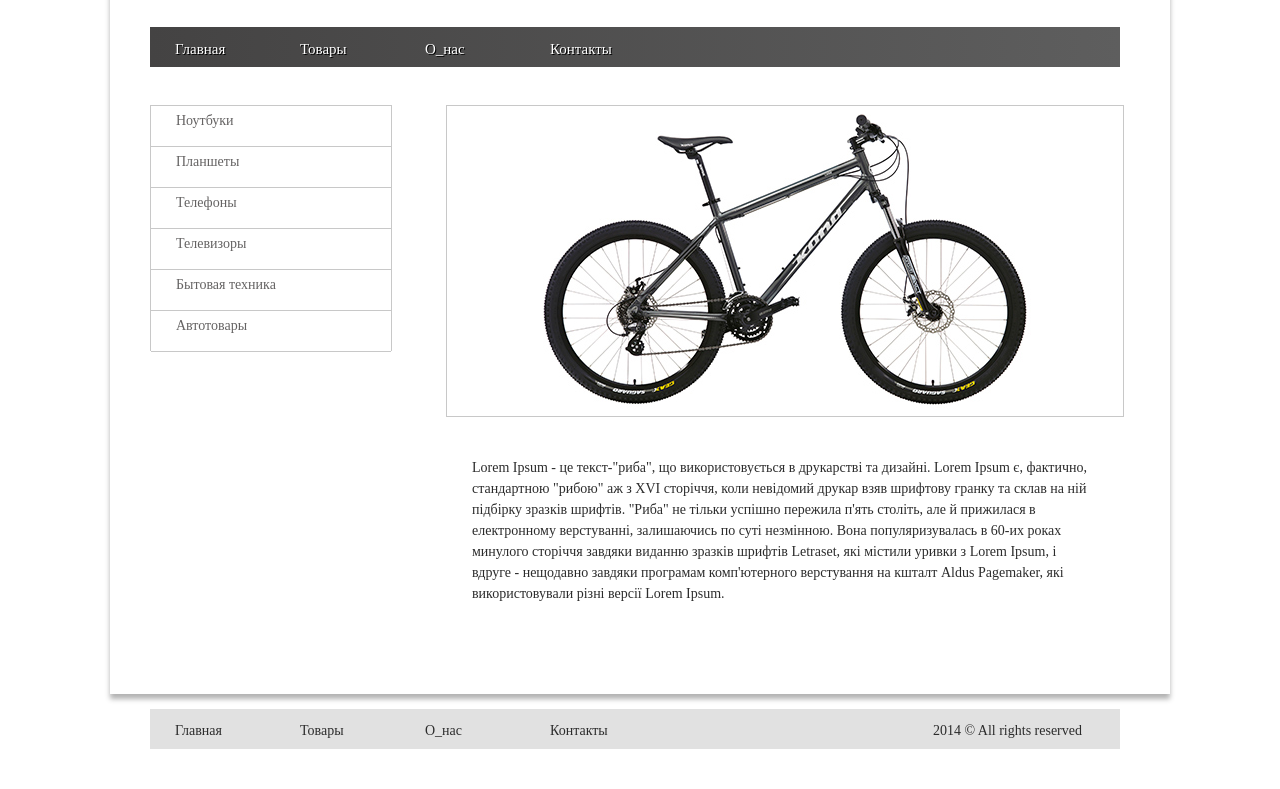
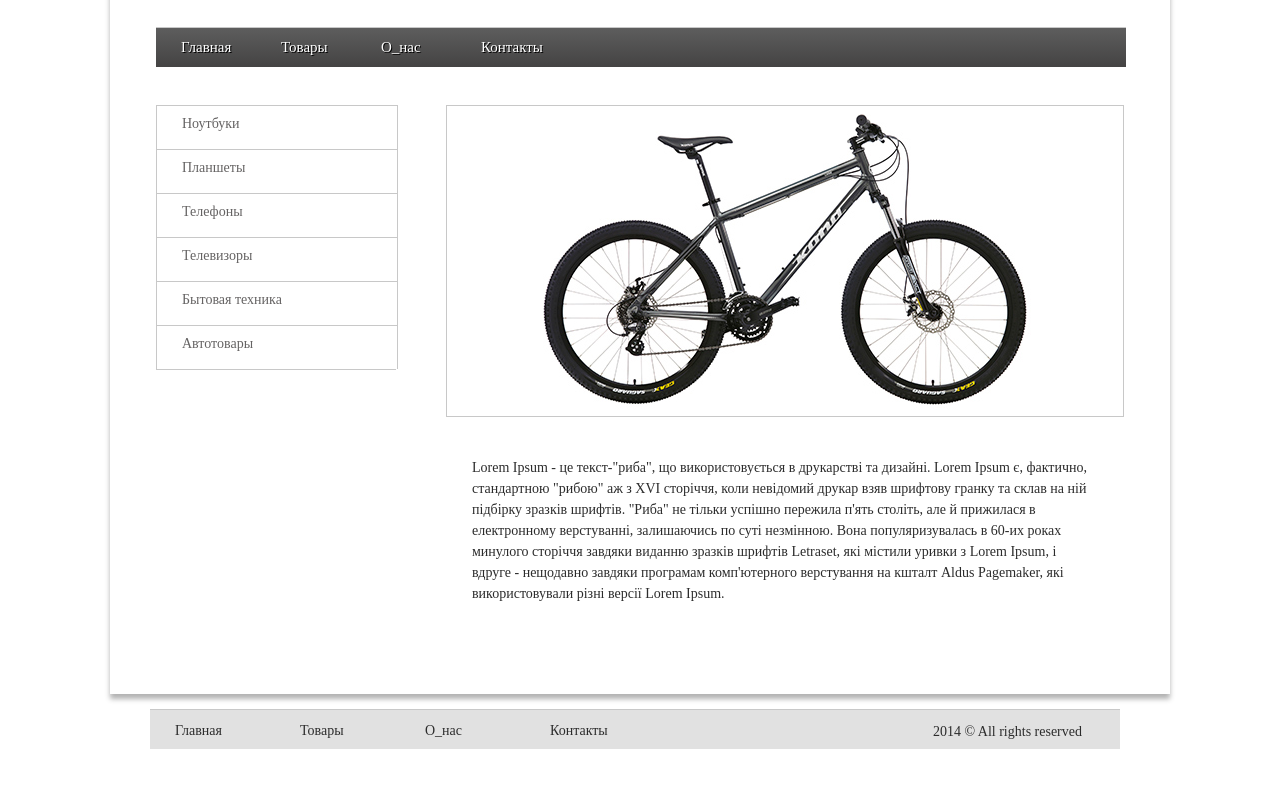
Before and after one commit to allachudovich/Home-Work3, a plain HTML site: page index.html in a window 1280 px wide. Shown: the part 106-895 px from the top of the page. Drawn offline with Linux system fonts and the light colour scheme.

Commit message:
added css changes

```diff
--- a/css/style.css
+++ b/css/style.css
@@ -13,7 +13,7 @@ body {
 
 .logo {
     margin-top: 50px;
-    margin-left: 40px;
+    margin-left: 46px;
 }
 
 .column {
@@ -24,59 +24,66 @@ body {
     width: 970px;
     height: 40px;
     margin-top: 40px;
-    margin-left: 40px;
+    margin-left: 46px;
     margin-right: 46px;
     background-color: #555555;
-    background: linear-gradient(to right, #444343, #5e5e5e);
+    background: linear-gradient(to top, #444343, #5e5e5e);
 }
 
 .link {
+    display: inline-block;
     width: 100px;
-    height: 18px;
     float: left;
-    display: inline-block;
-    text-decoration: none;
-    margin: 0 auto;
-    padding-top: 15px;
-    padding-bottom: 5px;
+    padding-top: 12.5px;
+    padding-bottom: 12.5px;
     padding-left: 25px;
     font-family: 'Myriad Pro';
     font-size: 15px;
     font-weight: normal;
     color: #ffffff;
     text-shadow: 1px 1px 0px #000000;
-    box-sizing: padding-box;
+    box-sizing: border-box;
+    border-left: transparent;
+    border-right: transparent;
+}
+
+a {
+    text-decoration: none;
+    color: #ffffff;
 }
 
 .link:hover {
     width: 100px;
-    height: 18px;
     background: #3b3b3b;
-    border: 1px solid #838383;
+    border-left: 1px solid #c8c8c8;
+    border-right: 1px solid #c8c8c8;
 }
 
 .menu2 {
     float: left;
     width: 240px;
     height: 245px;
-    margin-left: 40px;
+    margin-left: 46px;
     margin-right: 46px;
     margin-top: 38px;
-    border-top: 1px solid #c8c8c8;
-    border-right: 1px solid #c8c8c8;
-    border-left: 1px solid #c8c8c8;
 }
 
 .item {
     display: inline-block;
     width: 215px;
     height: 40px;
+    padding-top: 3px;
     padding-left: 25px;
     text-decoration: none;
     font-family: "Myriad Pro";
     font-size: 14px;
     color: #656363;
     line-height: 30px;
+    border: 1px solid #c8c8c8;
+    border-bottom: none;
+}
+
+li:last-child {
     border-bottom: 1px solid #c8c8c8;
 }
 
```
